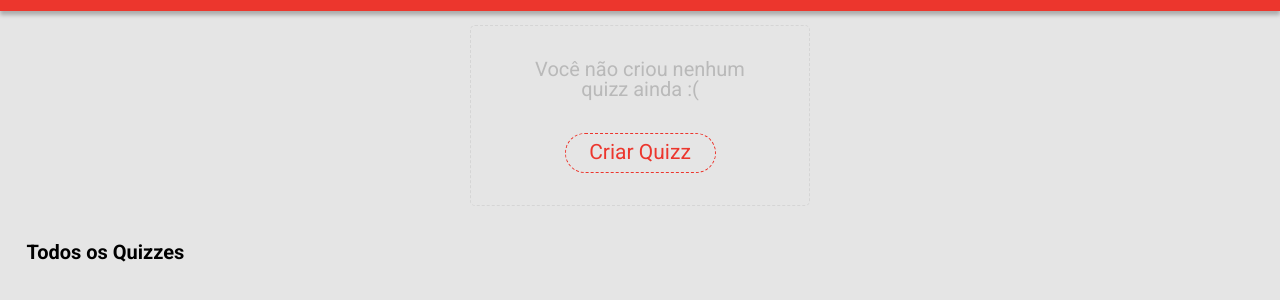
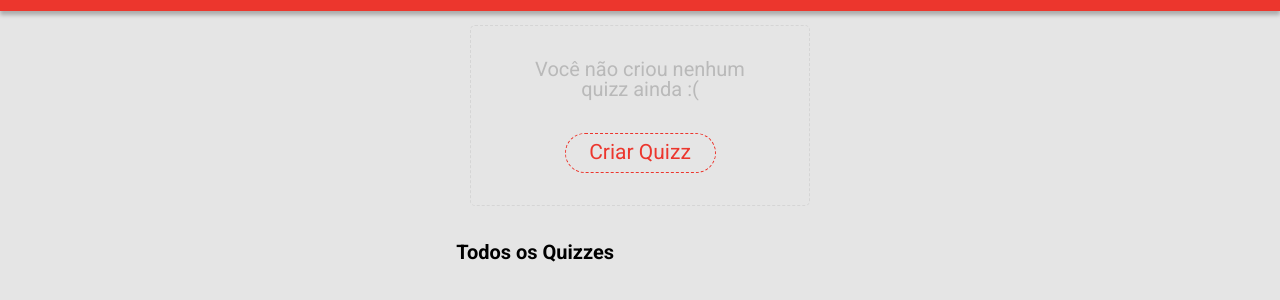
Before and after one commit to ManuelHMR/projeto6-buzzquiz, a plain HTML site: page index.html in a window 1280 px wide. Shown: the part 58-358 px from the top of the page. Drawn offline with nearby package versions, Linux system fonts and the light colour scheme; no server answers.

Commit message:
conteúdo centralizado

```diff
--- a/css/style.css
+++ b/css/style.css
@@ -6,6 +6,8 @@
 body{
     font-family: 'Roboto', sans-serif;
     background-color: #E5E5E5;
+    display: flex;
+    justify-content: center;
 }
 header{
     width: 100%;
@@ -25,6 +27,7 @@ header h1{
     font-size: 37px;
 }
 main{
+    width: 375px;
     display: flex;
     flex-direction: column;
     align-items: center;
```
